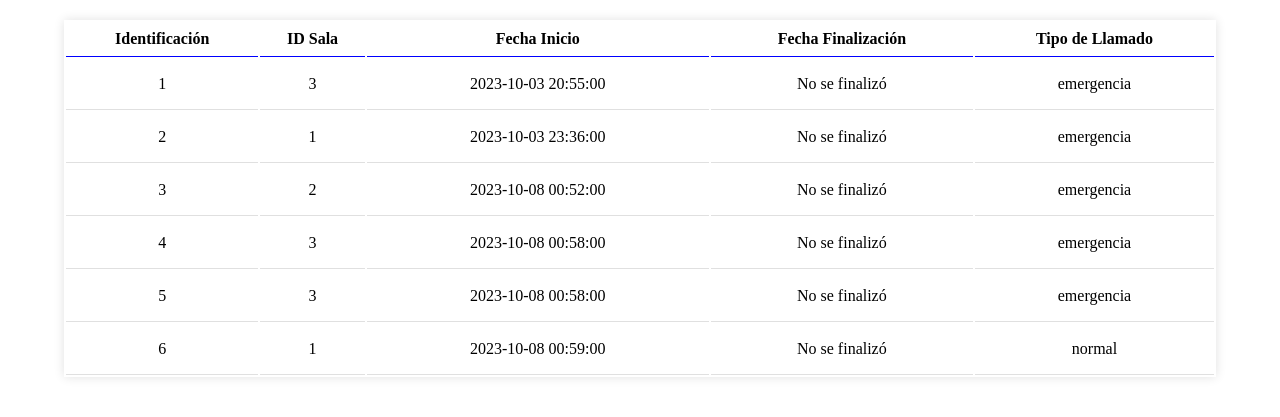
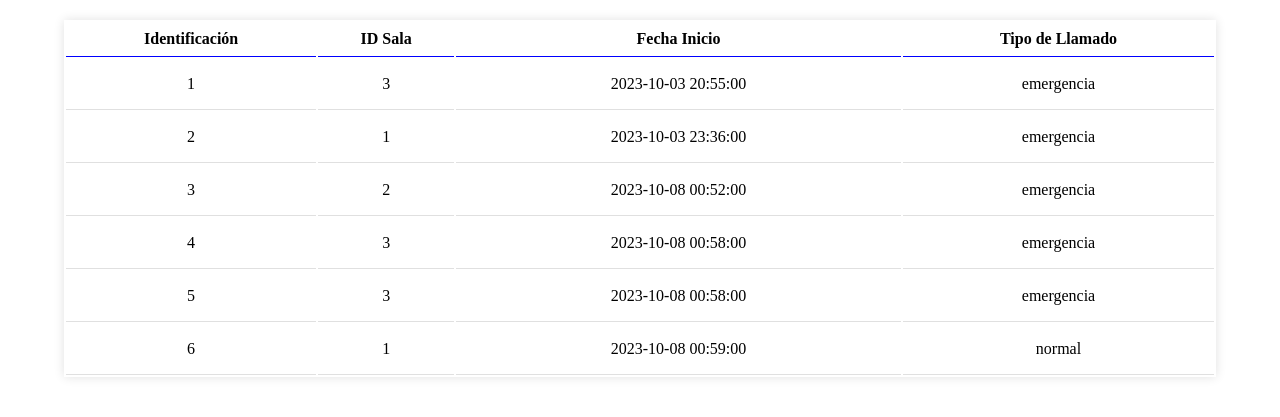
Before and after one commit to nicolezca/Codigo_Azul, a PHP site: page /pages/llamado/atencion.php in a window 1280 px wide. Shown: the part 105-522 px from the top of the page. Run offline with PHP 8.4, Linux system fonts and the light colour scheme; a user stored in the database is signed in; data comes from the database, SQL or seed files in the repository.

Commit message:
Correccion de consulta y arreglo de tabla

```diff
--- a/pages/llamado/atencion.php
+++ b/pages/llamado/atencion.php
@@ -15,7 +15,6 @@ $result = $conn->query($sql);
 $identificaciones = [];
 $salas = [];
 $fechaInicios = [];
-$fechaFin = [];
 $tipoLlamado = [];
 
 if ($result->num_rows > 0) {
@@ -23,7 +22,6 @@ if ($result->num_rows > 0) {
         $identificaciones[] = $row['id'];
         $salas[] = $row['idSala'];
         $fechaInicios[] = $row['fechaHoraInicio'];
-        $fechaFin[] = $row['fechaHoraFin'];
         $tipoLlamado[] = $row['prioridadLlamada'];
     }
 }
@@ -72,7 +70,6 @@ if ($result->num_rows > 0) {
                         <th>Identificación</th>
                         <th>ID Sala</th>
                         <th>Fecha Inicio</th>
-                        <th>Fecha Finalización</th>
                         <th>Tipo de Llamado</th>
                     </tr>
                 </thead>
@@ -82,11 +79,6 @@ if ($result->num_rows > 0) {
                             <td><?php echo $id; ?></td>
                             <td><?php echo $salas[$key]; ?></td>
                             <td><?php echo $fechaInicios[$key]; ?></td>
-                            <?php if ($fechaFin[$key] == "0000-00-00 00:00:00") : ?>
-                                <td>No se finalizó</td>
-                            <?php else : ?>
-                                <td><?php echo $fechaFin[$key]; ?></td>
-                            <?php endif; ?>
                             <td><?php echo $tipoLlamado[$key]; ?></td>
                         </tr>
                     <?php endforeach; ?>
```
